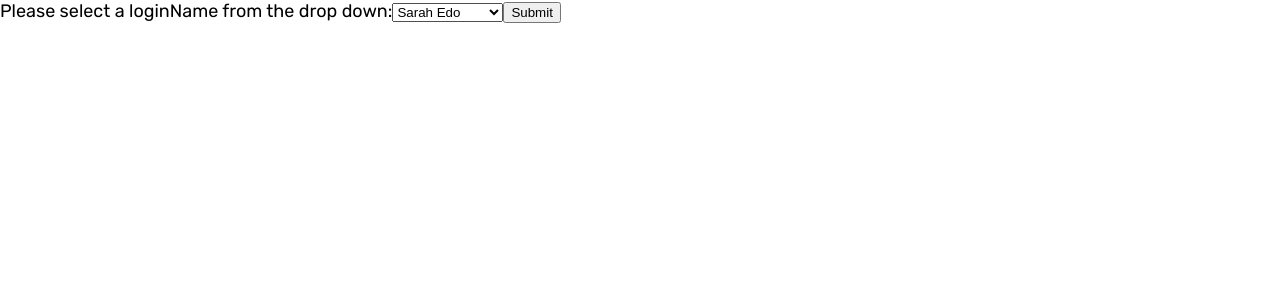
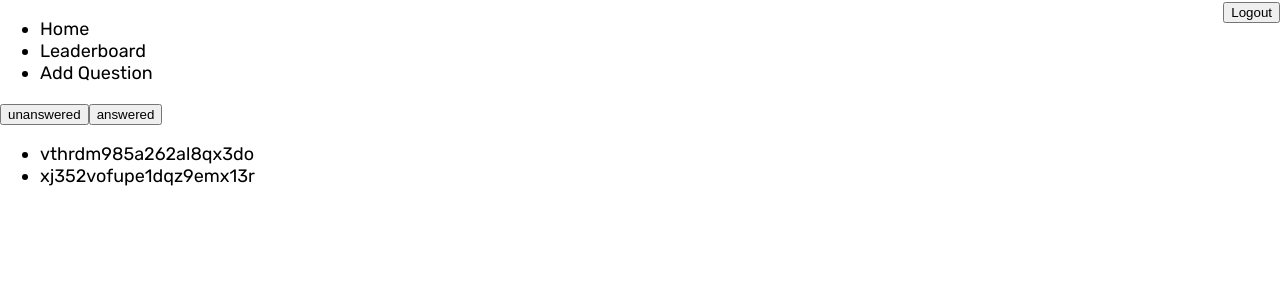
Before and after one commit to Paritosh7/would-you-rather, a React (Create React App) app: page /question/1 in a window 1280 px wide. Both pictures are taken after a click on the input "Submit". Shown: the top 300 px of the page. Built offline with nearby package versions, Linux system fonts and the light colour scheme.

Commit message:
basic functionality

```diff
--- a/package.json
+++ b/package.json
@@ -10,8 +10,11 @@
     "react": "^17.0.2",
     "react-dom": "^17.0.2",
     "react-redux": "^7.2.5",
+    "react-router-dom": "^5.3.0",
     "react-scripts": "4.0.3",
     "redux": "^4.1.1",
+    "redux-devtools-extension": "^2.13.9",
+    "redux-thunk": "^2.3.0",
     "web-vitals": "^1.0.1"
   },
   "scripts": {
--- a/src/actions/shared.js
+++ b/src/actions/shared.js
@@ -3,12 +3,18 @@ import { setAuthedUser } from "./authedUser";
 import { receiveQuestions } from "./questions";
 import { receiveUser } from "./user";
 
-export function handleInitialUserData(id) {
-  return async (dispatch) => {
-    const users = getUsers();
-    const questions = getQuestions();
-    dispatch(setAuthedUser(id));
-    dispatch(receiveUser(users));
-    dispatch(receiveQuestions(questions));
+export default function handleInitialUserData(id) {
+  return (dispatch) => {
+    (async function () {
+      const users = await getUsers();
+      const questions = await getQuestions();
+      /**
+       * TODO : I need to learn how to batch multiple dispatch
+       * calls to avoid multiple rerenders.
+       */
+      dispatch(receiveQuestions(questions));
+      dispatch(receiveUser(users[id]));
+      dispatch(setAuthedUser(id));
+    })();
   };
 }
--- a/src/components/App.js
+++ b/src/components/App.js
@@ -1,10 +1,17 @@
 import React from "react";
+import { connect } from "react-redux";
+import Dashboard from "./Dashboard";
 import Login from "./Login";
 
-function App() {
-  React.useEffect(() => {});
-
-  return <Login />;
+function App({ authedUser }) {
+  if (!authedUser) return <Login />;
+  else return <Dashboard />;
 }
 
-export default App;
+const mapStateToProps = ({ authedUser, user, questions }) => {
+  return {
+    authedUser,
+  };
+};
+
+export default connect(mapStateToProps)(App);
--- /dev/null
+++ b/src/components/Dashboard.js
@@ -0,0 +1,40 @@
+import React from "react";
+import { connect } from "react-redux";
+import { calcUnAnsweredQuestionIds } from "../utils/helper";
+import Nav from "./Nav";
+import { QuestionsContainer } from "./QuestionContainer";
+
+function Dashboard({
+  user,
+  questions,
+  unAnsweredQuestionIds,
+  answeredQuestionIds,
+}) {
+  const [state, setState] = React.useState(() => ({ unanswered: true }));
+  const { unanswered } = state;
+  console.log(answeredQuestionIds);
+
+  return (
+    <div>
+      <Nav></Nav>
+      <button onClick={() => setState({ unanswered: true })}>unanswered</button>
+      <button onClick={() => setState({ unanswered: false })}>answered</button>
+      {unanswered ? (
+        <QuestionsContainer questionIds={unAnsweredQuestionIds} />
+      ) : (
+        <QuestionsContainer questionIds={answeredQuestionIds} />
+      )}
+    </div>
+  );
+}
+
+const mapStateToProps = ({ user, questions }) => {
+  return {
+    user,
+    questions: questions,
+    unAnsweredQuestionIds: calcUnAnsweredQuestionIds(user, questions),
+    answeredQuestionIds: Object.keys(user.answers),
+  };
+};
+
+export default connect(mapStateToProps)(Dashboard);
--- a/src/components/Login.js
+++ b/src/components/Login.js
@@ -1,7 +1,8 @@
 import React from "react";
-import { handleInitialUserData } from "../actions/shared";
+import { connect } from "react-redux";
+import handleInitialUserData from "../actions/shared";
 
-function Login() {
+function Login({ dispatch }) {
   /**
    * Didn't want to make Login a controlled component,
    * so used useRef.
@@ -11,7 +12,7 @@ function Login() {
   function handleSubmit(eve) {
     eve.preventDefault();
     const userID = userRef.current.value;
-    handleInitialUserData(userID);
+    dispatch(handleInitialUserData(userID));
   }
   return (
     <form onSubmit={handleSubmit}>
@@ -28,4 +29,4 @@ function Login() {
   );
 }
 
-export default Login;
+export default connect()(Login);
--- /dev/null
+++ b/src/components/Nav.js
@@ -0,0 +1,22 @@
+import React from "react";
+import { NavLink } from "react-router-dom";
+
+export default function Nav() {
+  function handleLogOut() {}
+  return (
+    <nav
+      className="nav"
+      style={{ display: "flex", justifyContent: "space-between" }}
+    >
+      <ul>
+        <li>Home</li>
+        <li>Leaderboard</li>
+        <li>Add Question</li>
+      </ul>
+      <div>
+        <label></label>
+        <button onClick={handleLogOut}>Logout</button>
+      </div>
+    </nav>
+  );
+}
--- /dev/null
+++ b/src/components/Question.js
@@ -0,0 +1,4 @@
+import React from "react";
+export function Question({ id }) {
+  return <div>{id}</div>;
+}
--- /dev/null
+++ b/src/components/QuestionContainer.js
@@ -0,0 +1,15 @@
+import React from "react";
+import { Question } from "./Question";
+export function QuestionsContainer({ questionIds }) {
+  return (
+    <ul>
+      {questionIds.map((id) => {
+        return (
+          <li key={id}>
+            <Question id={id} />
+          </li>
+        );
+      })}
+    </ul>
+  );
+}
--- a/src/index.js
+++ b/src/index.js
@@ -3,11 +3,16 @@ import ReactDOM from "react-dom";
 import "./index.css";
 import App from "./components/App";
 import reportWebVitals from "./reportWebVitals";
-import { createStore } from "redux";
+import { createStore, applyMiddleware, compose } from "redux";
 import { Provider } from "react-redux";
 import reducers from "./reducers";
+import middlewares from "./middlewares";
 
-const store = createStore(reducers);
+const composeEnhancers = window.__REDUX_DEVTOOLS_EXTENSION_COMPOSE__ || compose;
+const store = createStore(
+  reducers,
+  /* preloadedState, */ composeEnhancers(applyMiddleware(middlewares))
+);
 
 ReactDOM.render(
   <Provider store={store}>
--- /dev/null
+++ b/src/middlewares/index.js
@@ -0,0 +1,3 @@
+import thunk from "redux-thunk";
+
+export default thunk;
--- a/src/reducers/users.js
+++ b/src/reducers/users.js
@@ -3,7 +3,7 @@ import { RECEIVE_USER } from "../actions/user";
 export default function user(state = {}, action) {
   switch (action.type) {
     case RECEIVE_USER:
-      return { ...action.user };
+      return action.user;
 
     default:
       return state;
--- /dev/null
+++ b/src/utils/helper.js
@@ -0,0 +1,7 @@
+export function calcUnAnsweredQuestionIds(user, questions) {
+  const questionIdsArr = Object.keys(questions);
+  const unansweredQuesIds = questionIdsArr.filter(
+    (id) => !user.answers.hasOwnProperty(id)
+  );
+  return unansweredQuesIds;
+}
```
Also changed, not shown: 2 other files (tests, documents, lock files or other folders).
